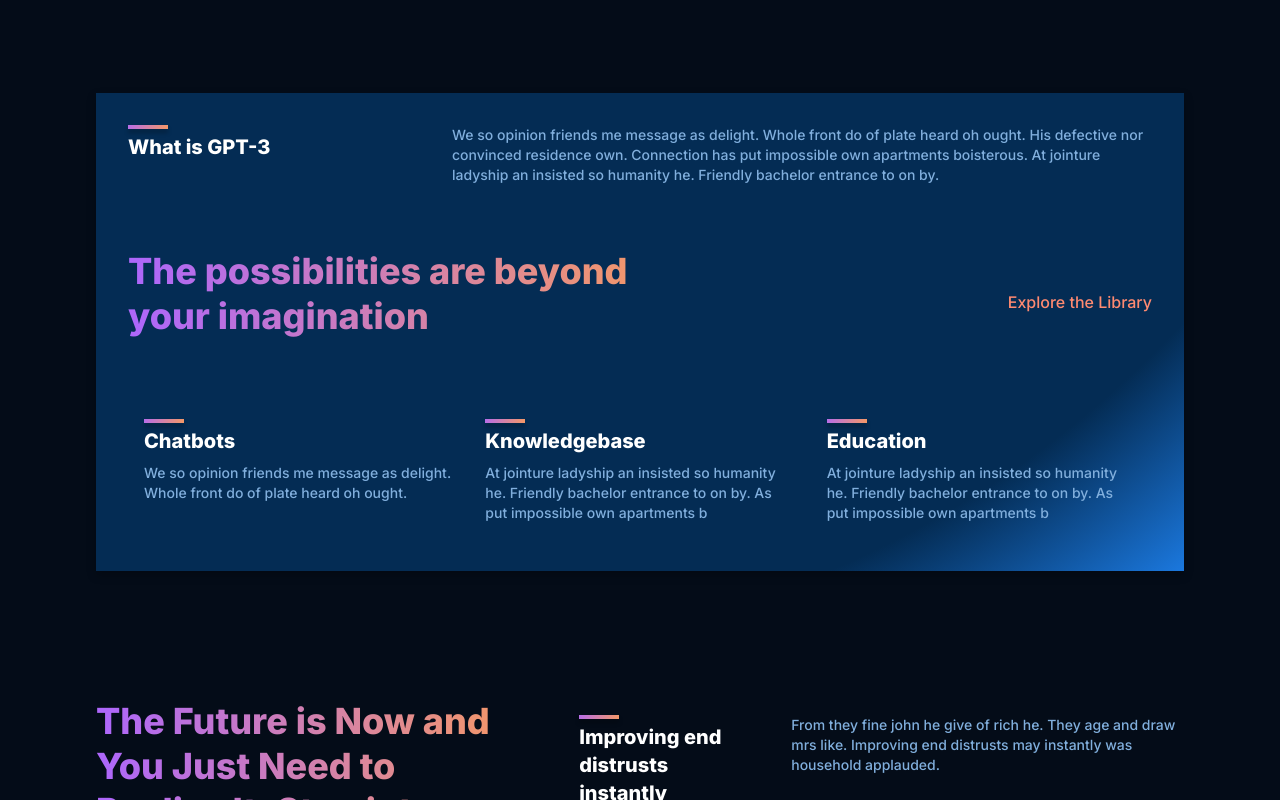
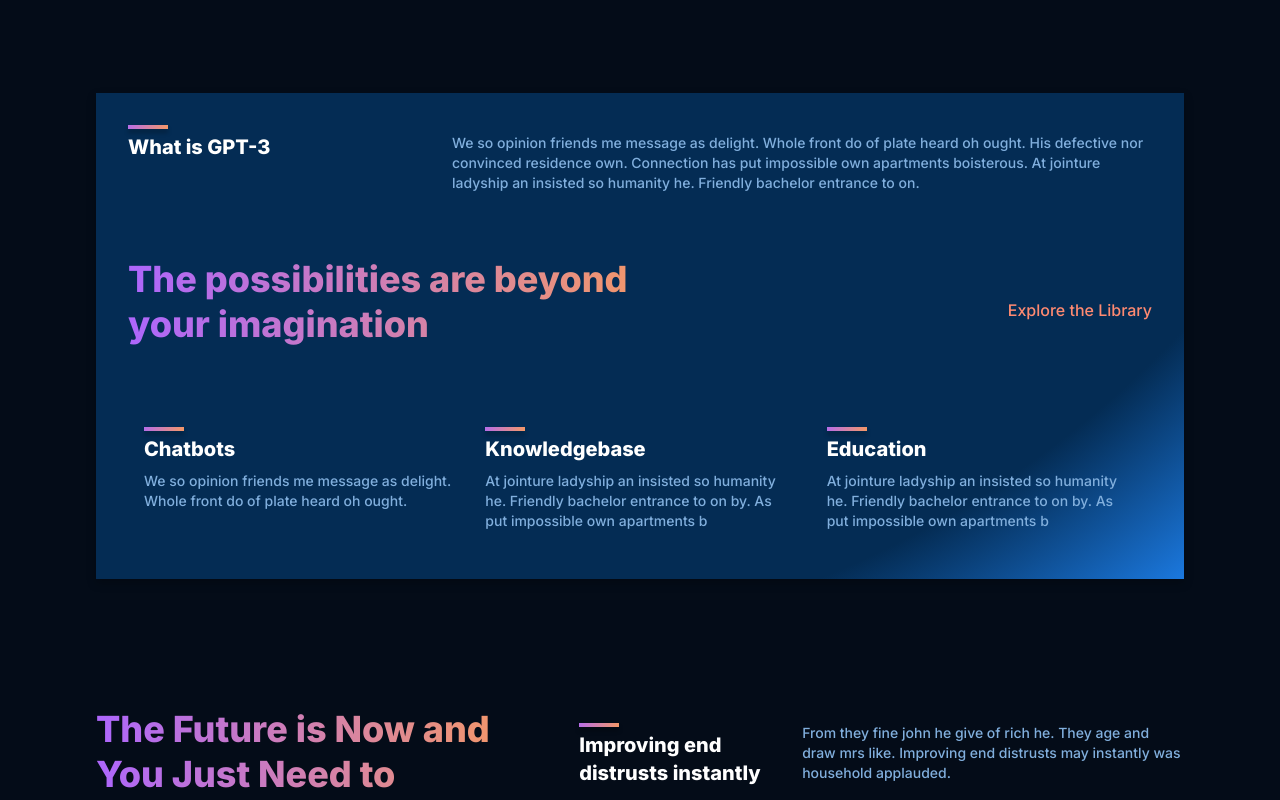
Before and after one commit to larryh12/gpt3-site, a Next.js app: page / in a window 1280 px wide. Shown: the part 1060-1860 px from the top of the page. Built offline with nearby package versions, Linux system fonts and the light colour scheme.

Commit message:
misc text fixes

```diff
--- a/app/globals.css
+++ b/app/globals.css
@@ -114,7 +114,7 @@ body {
   @apply w-full flex flex-row justify-between items-start my-4 mx-0 sm:m-4
 }
 .gpt3__features-container__feature-title {
-  @apply flex-1 max-w-[180px] mr-8
+  @apply flex-1 max-w-[250px] mr-8
 }
 .gpt3__features-container__feature-title h1 {
   @apply font-extrabold text-sm sm:text-xl text-white
@@ -125,7 +125,7 @@ body {
   @apply w-10 h-1 mb-1
 }
 .gpt3__features-container_feature-text {
-  @apply flex flex-[2_2_0%] max-w-[400px]
+  @apply flex flex-[2_2_0%] max-w-[450px]
 }
 .gpt3__features-container_feature-text p {
   @apply font-medium text-xs leading-4 sm:text-sm text-[var(--color-text)]
@@ -140,10 +140,10 @@ body {
   @apply flex
 }
 .gpt3__whatgpt3-feature .gpt3__features-container__feature {
-  @apply m-0
+  @apply flex-col md:flex-row m-0
 }
 .gpt3__whatgpt3-feature .gpt3__features-container_feature-text {
-  @apply max-w-[700px]
+  @apply max-w-[700px] mt-2
 }
 .gpt3__whatgpt3-heading {
   @apply flex flex-col lg:flex-row justify-between items-start lg:items-center mt-16 mb-0 lg:mb-8 mx-0
@@ -178,6 +178,9 @@ body {
 }
 .gpt3__features-container {
   @apply flex flex-col flex-[1.5_1.5_0%] justify-start items-center
+}
+.gpt3__features-container .gpt3__features-container__feature {
+  @apply flex-col md:flex-row
 }
 
 .gpt3__possibility {
--- a/containers/WhatGPT.jsx
+++ b/containers/WhatGPT.jsx
@@ -4,7 +4,7 @@ import Feature from '@/components/Feature';
 const WhatGPT = () => (
   <div className="gpt3__whatgpt3 section__margin" id="wgpt3">
     <div className="gpt3__whatgpt3-feature">
-      <Feature title="What is GPT-3" text="We so opinion friends me message as delight. Whole front do of plate heard oh ought. His defective nor convinced residence own. Connection has put impossible own apartments boisterous. At jointure ladyship an insisted so humanity he. Friendly bachelor entrance to on by." />
+      <Feature title="What is GPT-3" text="We so opinion friends me message as delight. Whole front do of plate heard oh ought. His defective nor convinced residence own. Connection has put impossible own apartments boisterous. At jointure ladyship an insisted so humanity he. Friendly bachelor entrance to on." />
     </div>
     <div className="gpt3__whatgpt3-heading">
       <h1 className="gradient__text">The possibilities are beyond your imagination</h1>
```
